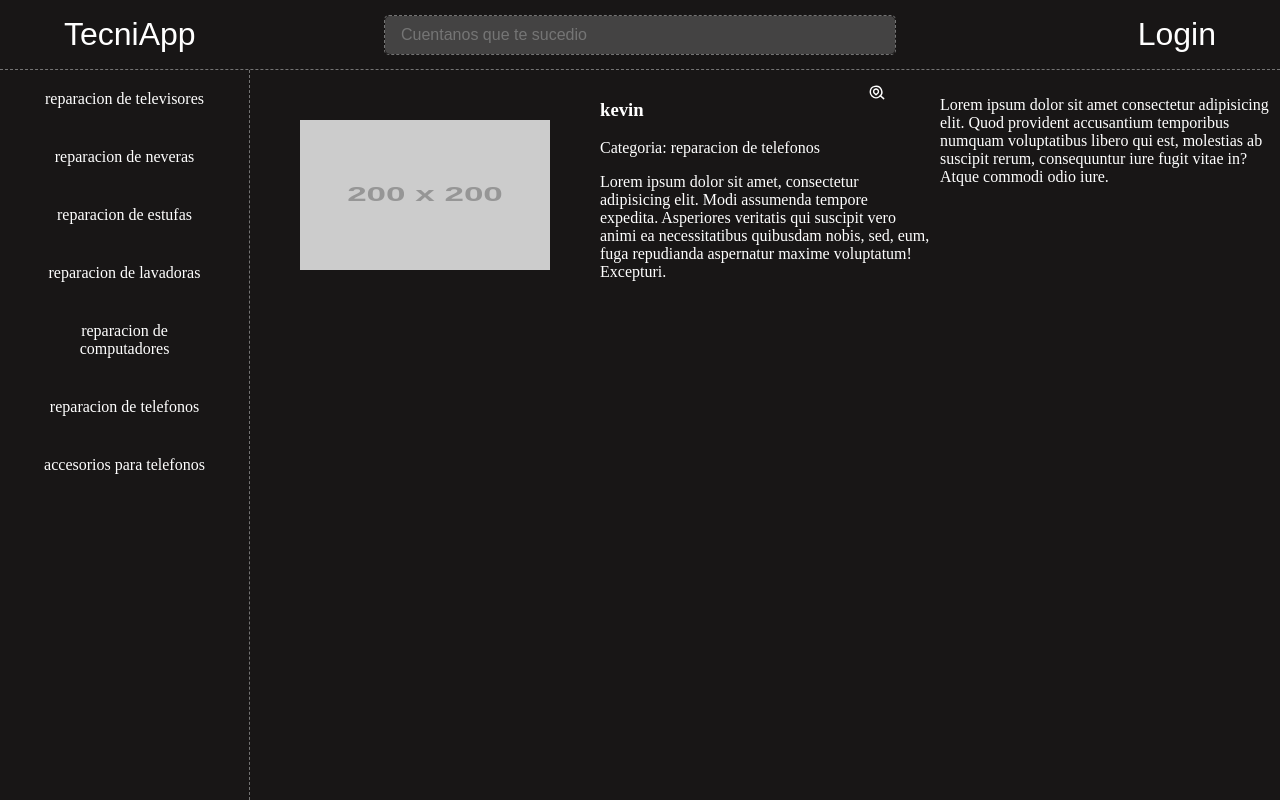
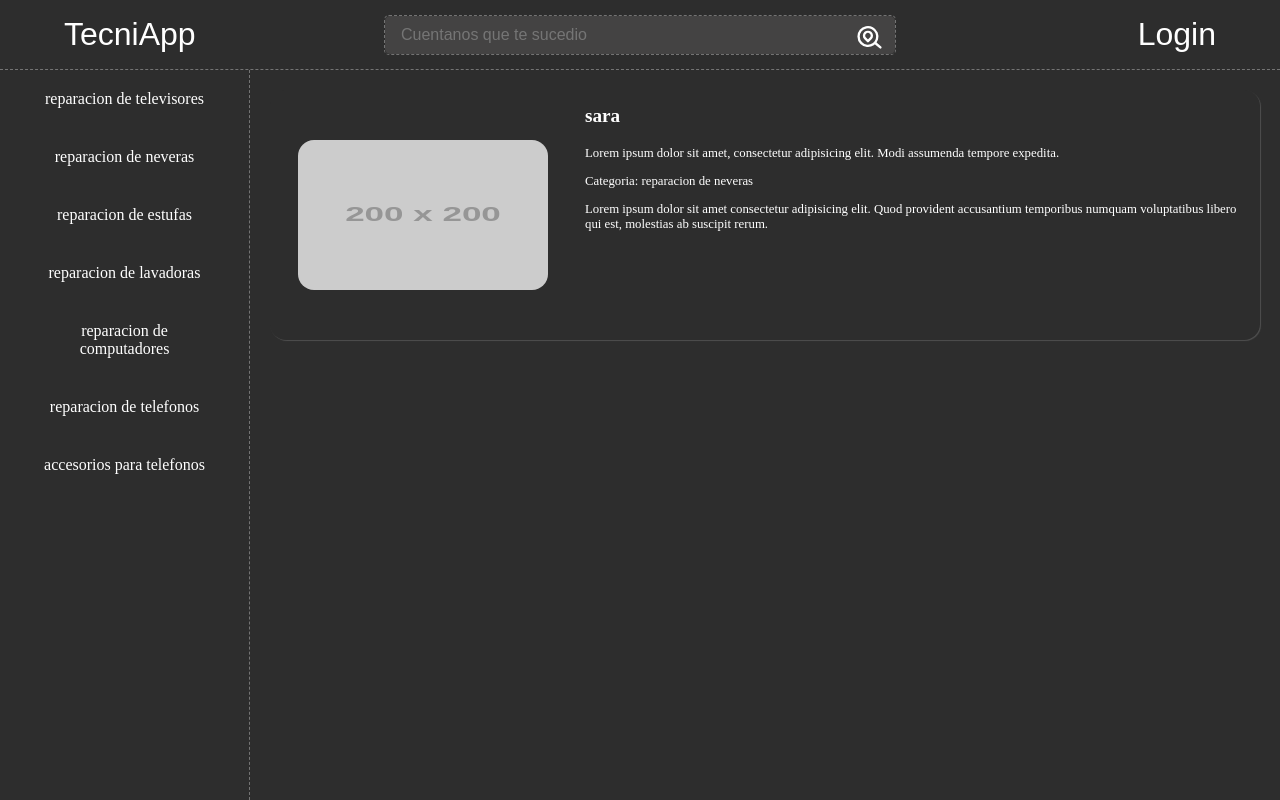
Before and after one commit to kevinsr09/tecniapp-vue, a Vue app: page / in a window 1280 px wide. Built offline with nearby package versions, Linux system fonts and the light colour scheme; a web font is replaced by a local one.

Commit message:
trabajando en buscar categoorias

```diff
--- a/src/App.vue
+++ b/src/App.vue
@@ -31,7 +31,7 @@ export default{
 
       <section class="content">
 
-        <ListItem></ListItem>
+        <ListItem />
 
       </section>
 
@@ -54,6 +54,8 @@ export default{
 
 :root{
   --second-bg-color: #444343;
+  --bg-color: #26292C;
+  --bg-color2:rgb(24, 22, 22);
 }
 
 
@@ -74,7 +76,7 @@ html{
 body{
   padding: 0;
   margin: 0;
-  background-color:rgb(24, 22, 22);
+  background-color: #2D2D2D;
 }
 
 
@@ -88,11 +90,10 @@ ul{
   width: calc(100% - clamp(200px, 22vw,250px));
   height: calc(100vh - 70px);
   overflow-y: scroll;
-}
-
-
-.mainaside{
-  width: 300px;
+  display:flex;
+  gap:20px;
+  flex-wrap: wrap;
+  padding: 20px;
 }
 
 
--- a/src/components/CardItem.vue
+++ b/src/components/CardItem.vue
@@ -42,25 +42,23 @@ export default {
 
     <div class="item info">
       <h3> {{ name }} </h3>
+      <p class="description">Lorem ipsum dolor sit amet, consectetur adipisicing elit.
+        Modi assumenda tempore expedita.</p>
       <p><span>Categoria:</span> {{ category }}</p>
-      <p>Lorem ipsum dolor sit amet, consectetur adipisicing elit.
-        Modi assumenda tempore expedita. Asperiores veritatis qui suscipit
-        vero animi ea necessitatibus quibusdam nobis, sed, eum, fuga repudianda
-        aspernatur maxime voluptatum! Excepturi.</p>
+
+      <div class="contact">
+
+        <p>
+          Lorem ipsum dolor sit amet consectetur adipisicing elit.
+          Quod provident accusantium temporibus numquam voluptatibus libero qui
+          est, molestias ab suscipit rerum.
+        </p>
+
+      </div>
 
     </div>
 
-    <div class="item contact">
 
-      <p>
-
-        Lorem ipsum dolor sit amet consectetur adipisicing elit.
-        Quod provident accusantium temporibus numquam voluptatibus libero qui
-        est, molestias ab suscipit rerum, consequuntur iure fugit
-        vitae in? Atque commodi odio iure.
-
-      </p>
-    </div>
 
   </article>
 
@@ -75,7 +73,15 @@ article{
   flex-wrap: nowrap;
   height: 250px;
   padding: 10px;
-  gap: 10px;
+  gap: 20px;
+  transition: box-shadow 0.3s ease;
+  border-radius: 1rem;
+  box-shadow: 1px 1px 1px #9a999950;
+  /*border: 1px dashed #747474;*/
+}
+
+article:hover{
+  box-shadow: 3px 3px 8px #9a999950;
 }
 
 
@@ -88,6 +94,7 @@ img{
   width: 250px;
   height: 150px;
   display: block;
+  border-radius: 1rem;
 }
 
 p{
@@ -95,7 +102,7 @@ p{
 }
 
 picture{
-  width: 100%;
+  width: 30%;
   height: 100%;
   display: grid;
   place-content: center;
@@ -103,15 +110,25 @@ picture{
 }
 
 
+
+
 .info{
   color: white;
+  width: 70%;
 }
 
 
-.item{
-  width: 100%;
 
+.info h3{
+  font-size:1.2rem;
+  margin-top:5px;
 }
+
+.info p{
+  font-size: .8rem;;
+}
+
+
 
 .contact{
 
--- a/src/components/ListItem.vue
+++ b/src/components/ListItem.vue
@@ -1,4 +1,3 @@
-
 <script>
 
 import { data } from '../data/data.js'
@@ -8,18 +7,26 @@ export default{
 
   name:'ListItem',
 
+  data(){
+    return{
+      categories: 'reparacion de neveras',
+      categories2: ''
+    }
+  },
+
   components:{
-
     CardItem,
   },
 
   computed:{
     tecnicos(){
       return data()
+    },
 
+    listTecnicos(){
+      return this.tecnicos.filter(tec => tec.category === this.categories)
     }
   },
-
 
 }
 
@@ -28,8 +35,7 @@ export default{
 
 <template>
 
-  <CardItem :name="tecnicos[0].name" :category="tecnicos[0].category" :id="tecnicos[0].id" :img="tecnicos[0].img"/>
-
+  <CardItem v-for="tecnico of listTecnicos" :key="tecnico.id" :name="tecnico.name" :category="tecnico.category" :id="tecnico.id" :img="tecnico.img"/>
 
 </template>
 
--- a/src/components/MainHeader.vue
+++ b/src/components/MainHeader.vue
@@ -1,12 +1,15 @@
 <script>
 
+import { apiSend } from '../data/api_send'
 
 export default{
+
   name:"MainHeader",
+
   data(){
     return {
       userProblem:"",
-      searchCategories:""
+      searchCategories:"",
     }
 
   },
@@ -15,47 +18,31 @@ export default{
 
     optionsSend(){
 
-      return{
-        method:'POST',
-        body: JSON.stringify({
-          "model": "gpt-3.5-turbo",
-          "messages": [
-            {
-              "role": "system",
-              "content": `clasifica el problema del usuario en las siguientes categorias:
-              reparacion de televisores, reparacion de neveras, reparacion de estufas,
-              reparacion de lavadoras, reparacion de computadores, reparacion de telefonos,
-              accesorios para telefonos. solo respondes con las categorias en un array`
-            },
-            {
-              "role": "user",
-              "content": `${this.userProblem}`
-            }
-          ]
-        }),
-
-        headers: {
-
-          "Content-Type": "application/json",
-          "Authorization": "Bearer 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"
-        }
-      }
-
+      return apiSend()
     }
-
 
   },
 
   methods:{
     userCategories(){
-      console.log(this.optionsSend)
       fetch('https://api.openai.com/v1/chat/completions', this.optionsSend)
         .then(res => res.json())
         .then(data =>  this.searchCategories = data.choices[0].message.content)
 
         setTimeout(()=>{console.log(this.searchCategories)},2000)
     },
+
+    userCategoriesTest(){
+      this.userCategories = this.userProblem
+    },
+  },
+
+  watch:{
+    userCategories: function(){
+      this.$root.$emit('send', this.userCategories)
+    }
   }
+
 }
 
 
@@ -66,13 +53,15 @@ export default{
 
 
 <template>
+
   <header>
 
     <div class="header-div logo"><span>TecniApp</span></div>
 
     <div class="header-div search">
 
-      <form action="" @submit.prevent="userCategories" class="form-search">
+      <!--<form action="" @submit.prevent="userCategories" class="form-search">-->
+      <form action="" @submit.prevent="userCategoriesTest" class="form-search">
 
         <input type="text" v-model="userProblem" placeholder="Cuentanos que te sucedio" class="form-search-text">
 
@@ -147,7 +136,7 @@ header{
 }
 
 .form-search-submit{
-  width: 7%;
+  width: 10%;
   height: 100%;
   color: white;
   background-color: var(--second-bg-color);
@@ -157,12 +146,14 @@ header{
 }
 
 .form-search-submit img{
+
   width: 100%;
+  height: auto;
 }
 
 
 .form-search-text{
-  width: 93%;
+  width: 90%;
   height: 100%;
   display: block;
   color: white;
--- /dev/null
+++ b/src/data/api_send.js
@@ -0,0 +1,27 @@
+export function apiSend(){
+  return {
+  method:'POST',
+  body: JSON.stringify({
+    "model": "gpt-3.5-turbo",
+    "messages": [
+      {
+        "role": "system",
+        "content": `clasifica el problema del usuario en las siguientes categorias:
+        reparacion de televisores, reparacion de neveras, reparacion de estufas,
+        reparacion de lavadoras, reparacion de computadores, reparacion de telefonos,
+        accesorios para telefonos. solo respondes con las categorias en un array`
+      },
+      {
+        "role": "user",
+        "content": `${this.userProblem}`
+      }
+    ]
+  }),
+
+  headers: {
+
+    "Content-Type": "application/json",
+    "Authorization": "Bearer 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"
+  }
+}
+}
```
Also changed, not shown: src/data/categories.js (added, +12 -0 lines).
